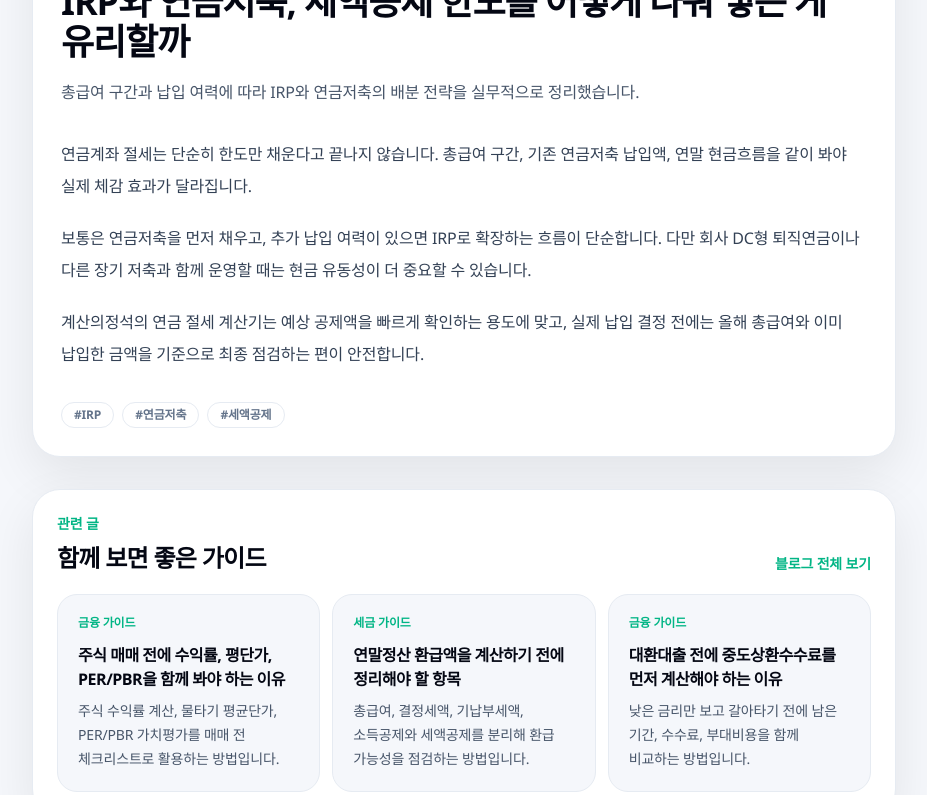
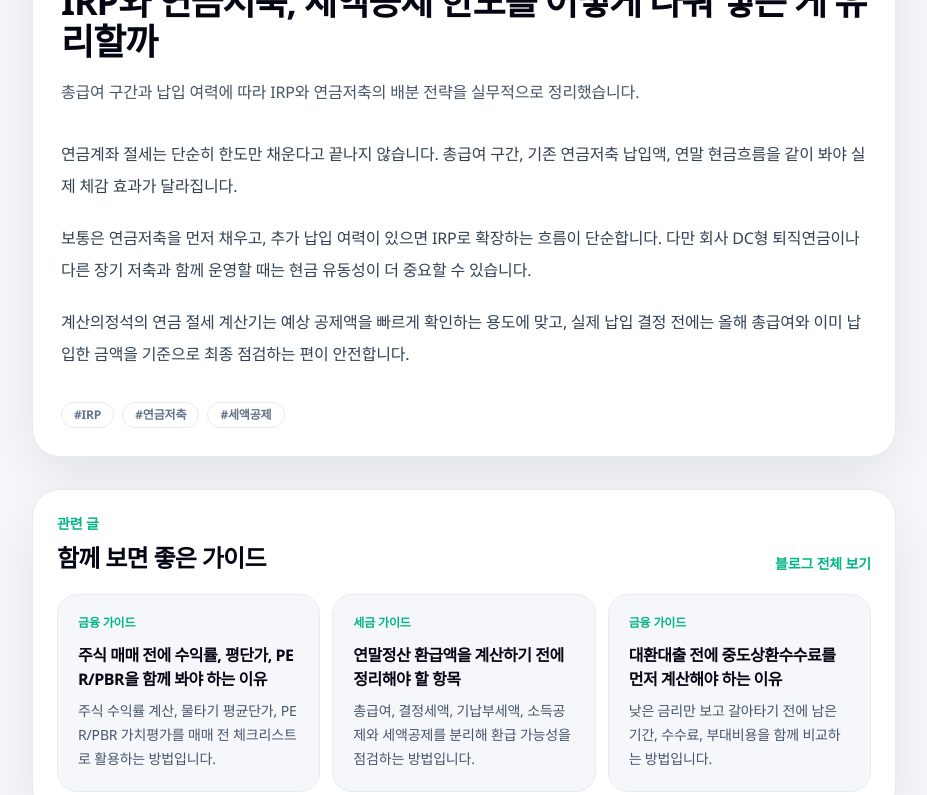
Before and after one commit to danniel-choi/abacusbox, a Next.js app: page /blog/irp-tax-credit-strategy-2026 in a window 1280 px wide. Shown: the part 280-1075 px from the top of the page, without its empty margins (176-1103 px from the left). Built offline with nearby package versions, Linux system fonts and the light colour scheme; no server answers.

Commit message:
Fix blog content wrapping on mobile

```diff
--- a/app/blog/[slug]/page.tsx
+++ b/app/blog/[slug]/page.tsx
@@ -71,9 +71,9 @@ export default async function BlogPostPage({ params }: Props) {
   };
 
   return (
-    <main className="mx-auto max-w-4xl px-4 py-8 sm:py-12">
+    <main className="mx-auto w-full max-w-4xl min-w-0 px-4 py-8 sm:py-12">
       <script type="application/ld+json" dangerouslySetInnerHTML={{ __html: JSON.stringify(jsonLd) }} />
-      <article className="rounded-[28px] border border-line bg-white p-5 shadow-panel sm:p-7">
+      <article className="readable-content w-full max-w-full min-w-0 overflow-hidden rounded-[28px] border border-line bg-white p-5 shadow-panel sm:p-7">
         <Link href="/blog" className="text-sm font-extrabold text-brand">
           ← 블로그 목록
         </Link>
@@ -85,10 +85,10 @@ export default async function BlogPostPage({ params }: Props) {
           <span className="rounded-full bg-paper px-3 py-1 text-slate-500">계산의정석</span>
         </div>
 
-        <h1 className="mt-5 text-3xl font-extrabold leading-tight text-ink sm:text-4xl">{post.title}</h1>
-        <p className="mt-4 text-base font-medium leading-7 text-slate-600">{post.excerpt}</p>
+        <h1 className="mt-5 break-words text-3xl font-extrabold leading-tight text-ink [word-break:normal] sm:text-4xl">{post.title}</h1>
+        <p className="mt-4 break-words text-base font-medium leading-7 text-slate-600 [word-break:normal]">{post.excerpt}</p>
 
-        <div className="mt-8 grid gap-5 text-base font-medium leading-8 text-slate-700">
+        <div className="mt-8 grid min-w-0 gap-5 break-words text-base font-medium leading-8 text-slate-700 [word-break:normal]">
           {post.content.map((paragraph) => (
             <p key={paragraph}>{paragraph}</p>
           ))}
@@ -104,7 +104,7 @@ export default async function BlogPostPage({ params }: Props) {
       </article>
 
       {relatedPosts.length > 0 && (
-        <section className="mt-8 rounded-[28px] border border-line bg-white p-6 shadow-panel">
+        <section className="readable-content mt-8 w-full max-w-full min-w-0 overflow-hidden rounded-[28px] border border-line bg-white p-6 shadow-panel">
           <div className="flex flex-wrap items-end justify-between gap-3">
             <div>
               <p className="text-sm font-extrabold text-brand">관련 글</p>
@@ -116,10 +116,10 @@ export default async function BlogPostPage({ params }: Props) {
           </div>
           <div className="mt-5 grid gap-3 md:grid-cols-3">
             {relatedPosts.map((item) => (
-              <Link key={item.slug} href={`/blog/${item.slug}`} className="rounded-[20px] border border-line bg-paper p-5 transition hover:border-brand hover:bg-white">
+              <Link key={item.slug} href={`/blog/${item.slug}`} className="min-w-0 rounded-[20px] border border-line bg-paper p-5 transition hover:border-brand hover:bg-white">
                 <p className="text-xs font-extrabold text-brand">{item.category}</p>
-                <h3 className="mt-3 text-base font-extrabold leading-6 text-ink">{item.title}</h3>
-                <p className="mt-2 text-sm font-medium leading-6 text-slate-600">{item.excerpt}</p>
+                <h3 className="mt-3 break-words text-base font-extrabold leading-6 text-ink [word-break:normal]">{item.title}</h3>
+                <p className="mt-2 break-words text-sm font-medium leading-6 text-slate-600 [word-break:normal]">{item.excerpt}</p>
               </Link>
             ))}
           </div>
--- a/app/globals.css
+++ b/app/globals.css
@@ -107,3 +107,14 @@ input[type="range"] {
   white-space: nowrap;
   border: 0;
 }
+
+.readable-content {
+  overflow-wrap: anywhere !important;
+  word-break: break-all !important;
+}
+
+.readable-content * {
+  min-width: 0;
+  overflow-wrap: anywhere !important;
+  word-break: break-all !important;
+}
--- a/components/ContentDetailClient.tsx
+++ b/components/ContentDetailClient.tsx
@@ -238,8 +238,8 @@ export function ContentDetailClient({ apiBasePath, listPath, fallbackItems, mode
   }
 
   return (
-    <main className="mx-auto max-w-4xl px-4 py-8 sm:py-12">
-      <article className="rounded-[28px] border border-line bg-white p-5 shadow-panel sm:p-7">
+    <main className="mx-auto w-full max-w-4xl min-w-0 px-4 py-8 sm:py-12">
+      <article className="readable-content w-full max-w-full min-w-0 overflow-hidden rounded-[28px] border border-line bg-white p-5 shadow-panel sm:p-7">
         <Link href={listPath} className="text-sm font-extrabold text-brand">
           ← {title} 목록
         </Link>
@@ -255,8 +255,8 @@ export function ContentDetailClient({ apiBasePath, listPath, fallbackItems, mode
               {item.author_name && <span className="rounded-full bg-paper px-3 py-1 text-slate-500">{item.author_name}</span>}
             </div>
 
-            <h1 className="mt-5 text-3xl font-extrabold leading-tight text-ink sm:text-4xl">{item.title}</h1>
-            {item.excerpt && <p className="mt-4 text-base font-medium leading-7 text-slate-600">{item.excerpt}</p>}
+            <h1 className="mt-5 break-words text-3xl font-extrabold leading-tight text-ink [word-break:normal] sm:text-4xl">{item.title}</h1>
+            {item.excerpt && <p className="mt-4 break-words text-base font-medium leading-7 text-slate-600 [word-break:normal]">{item.excerpt}</p>}
 
             {mode === "community" && (
               <>
@@ -296,7 +296,7 @@ export function ContentDetailClient({ apiBasePath, listPath, fallbackItems, mode
               </div>
             )}
 
-            <div className="mt-8 grid gap-5 text-base font-medium leading-8 text-slate-700">
+            <div className="mt-8 grid min-w-0 gap-5 break-words text-base font-medium leading-8 text-slate-700 [word-break:normal]">
               {markdownToParagraphs(item.body_md).map((paragraph) => (
                 <p key={paragraph}>{paragraph}</p>
               ))}
--- a/components/ContentListClient.tsx
+++ b/components/ContentListClient.tsx
@@ -171,15 +171,15 @@ export function ContentListClient({ apiPath, detailBasePath, fallbackItems, badg
               <Link
                 key={item.slug}
                 href={detailMode === "path" ? `${detailBasePath}/${encodeURIComponent(item.slug)}` : `${detailBasePath}?slug=${encodeURIComponent(item.slug)}`}
-                className="rounded-[24px] border border-line bg-white p-6 shadow-panel transition hover:-translate-y-1 hover:border-brand hover:shadow-float"
+                className="readable-content w-full max-w-full min-w-0 overflow-hidden rounded-[24px] border border-line bg-white p-6 shadow-panel transition hover:-translate-y-1 hover:border-brand hover:shadow-float"
               >
                 <div className="flex flex-wrap items-center gap-2 text-sm font-extrabold">
                   <span className="rounded-full bg-brand/10 px-3 py-1 text-brand">{labelForItem(item, meta)}</span>
                   {item.published_at && <span className="rounded-full bg-paper px-3 py-1 text-slate-500">{formatDate(item.published_at)}</span>}
                   {item.author_name && <span className="rounded-full bg-paper px-3 py-1 text-slate-500">{item.author_name}</span>}
                 </div>
-                <h2 className="mt-4 text-xl font-extrabold text-ink sm:text-2xl">{item.title}</h2>
-                <p className="mt-3 text-sm font-medium leading-7 text-slate-600">{item.excerpt || ""}</p>
+                <h2 className="mt-4 break-words text-xl font-extrabold text-ink [word-break:normal] sm:text-2xl">{item.title}</h2>
+                <p className="mt-3 break-words text-sm font-medium leading-7 text-slate-600 [word-break:normal]">{item.excerpt || ""}</p>
                 {meta === "community" && (
                   <div className="mt-4 flex gap-4 text-sm font-bold text-slate-500">
                     <span>댓글 {item.comment_count}</span>
```
